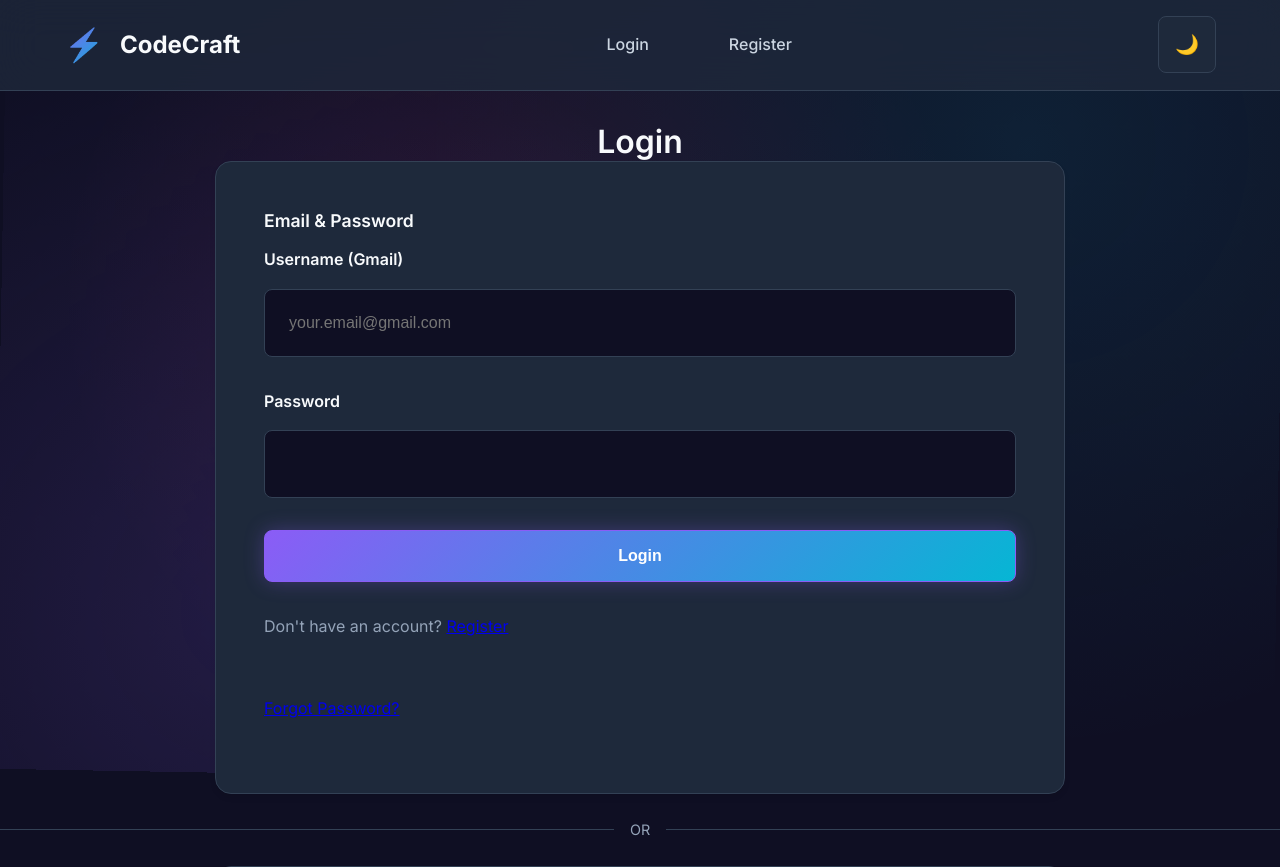
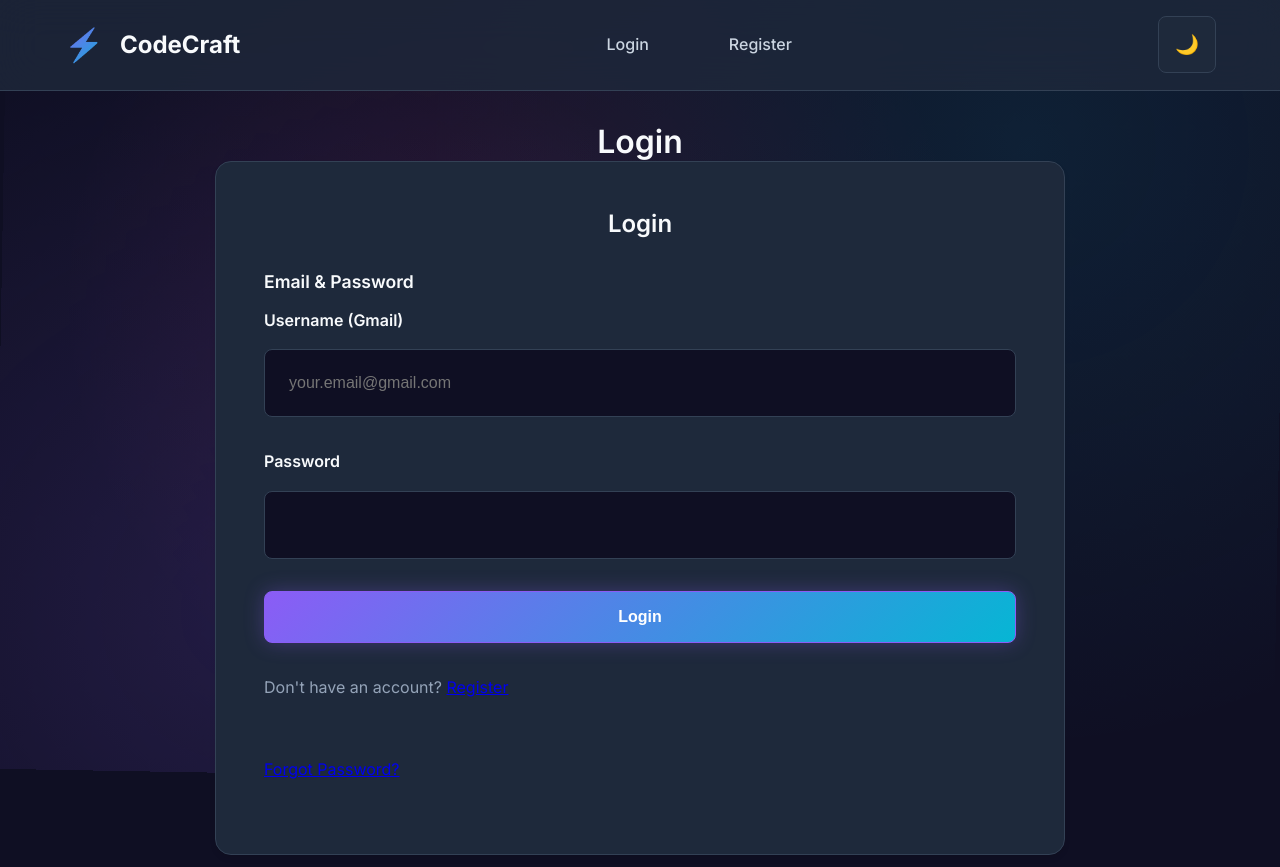
Before and after one commit to guillenodlwlrmalvin/aicodechecker, a Flask app: page /login in a window 1280 px wide. Shown: the top 867 px of the page. Run offline with Flask 3, Linux system fonts and the light colour scheme; some libraries are stand-ins or nearby versions.

Commit message:
Fix duplicate page title in login.html

```diff
--- a/templates/login.html
+++ b/templates/login.html
@@ -4,6 +4,7 @@
 
 	<!-- Email/Password Login Form -->
 	<div class="card form-card">
+		<h2 class="page-title">Login</h2>
 		<h3 style="margin-top: 0; margin-bottom: 16px; font-size: 1.1em; color: var(--text-primary);">Email & Password</h3>
 		<form method="post" class="form">
 			<label>
```
